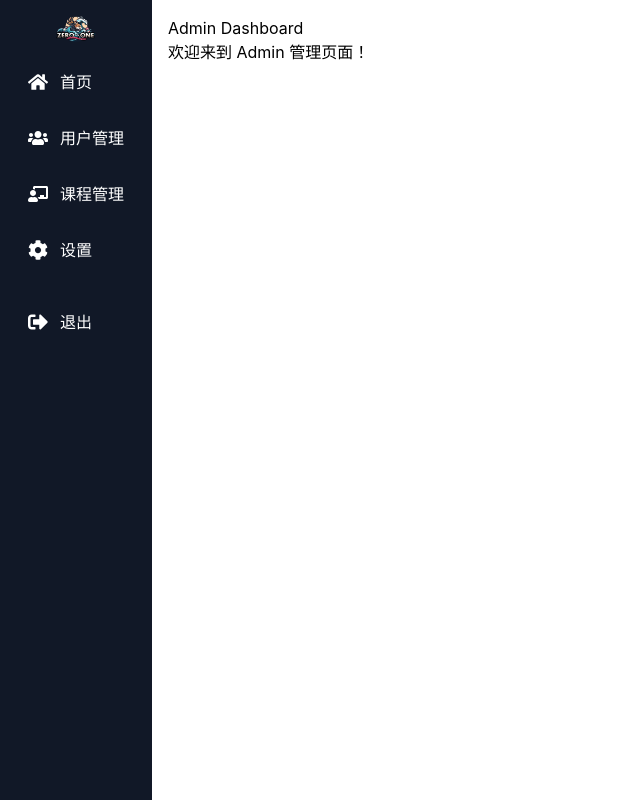
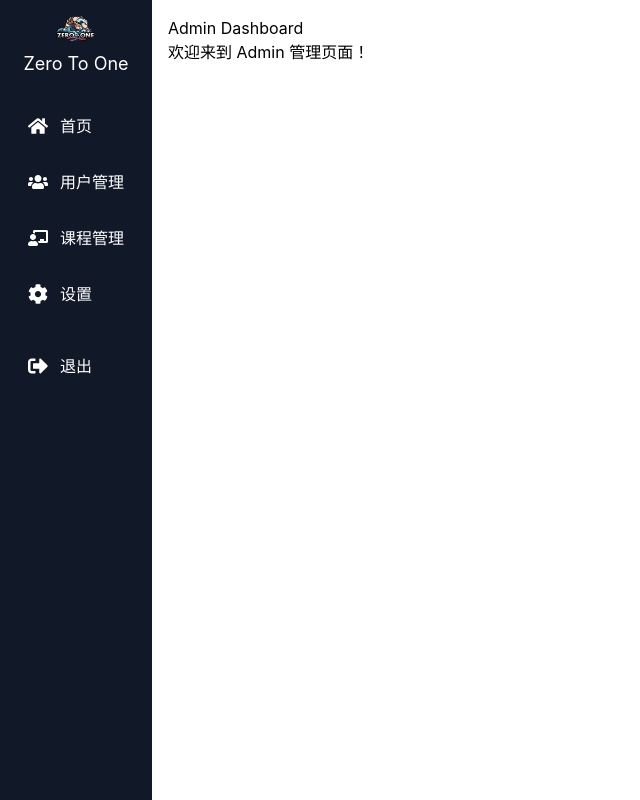
Before and after one commit to ztoswim/zero-to-one-system, a React (Create React App) app in the folder client/: page /admin in a window 1280 px wide. Shown: the whole page, without its empty margins (0-640 px from the left). Built offline with nearby package versions, Linux system fonts and the light colour scheme; sample sign-in values are in the browser's storage.

Commit message:
Update Sidebar.js

```diff
--- a/client/src/components/Sidebar.js
+++ b/client/src/components/Sidebar.js
@@ -54,6 +54,11 @@ const Sidebar = () => {
         {/* Logo */}
         <img src={Logo} alt="Logo" className="w-10 mb-2" />
 
+        {/* Zero To One text */}
+        {!isCollapsed && (
+          <span className="text-lg mb-4">Zero To One</span>
+        )}
+
         {/* Menu and Logout Button */}
         <div className="flex flex-col items-center w-full">
           {/* Menu Toggle Button (hidden when sidebar is expanded) */}
```
